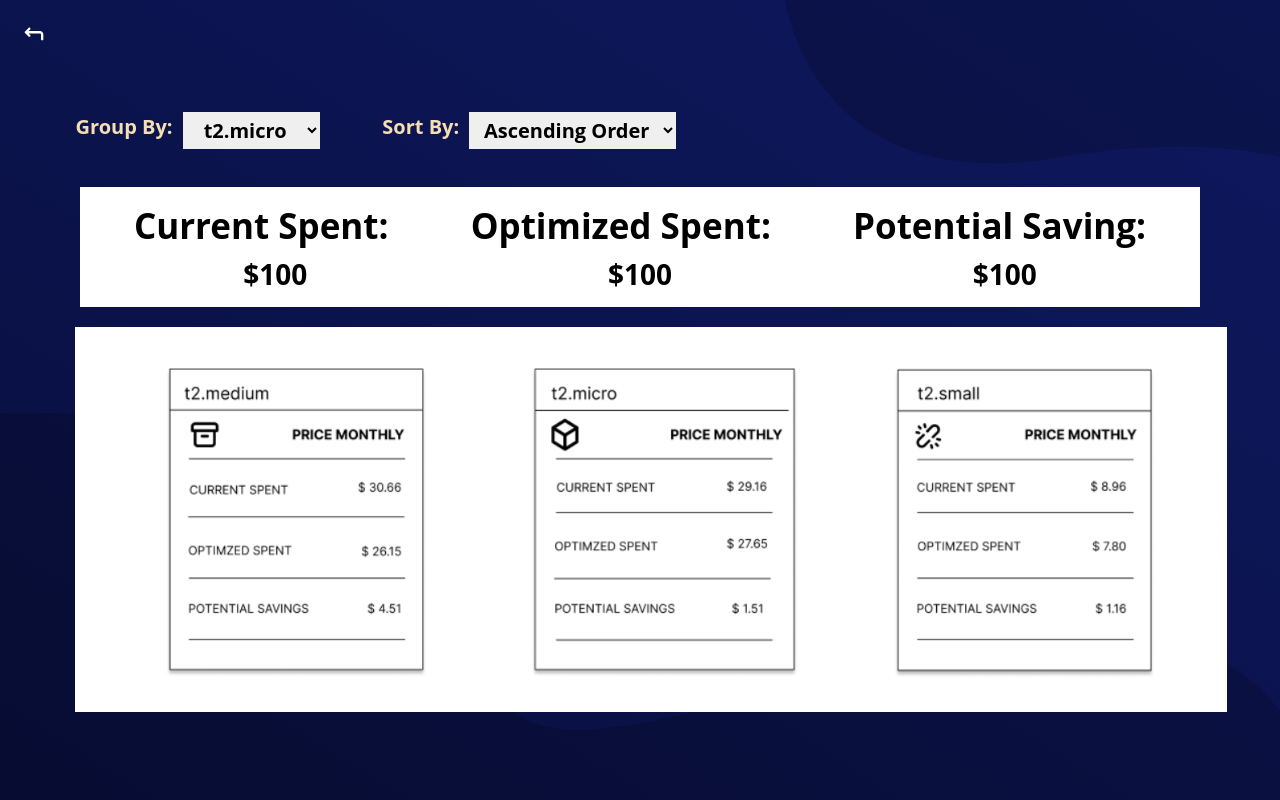
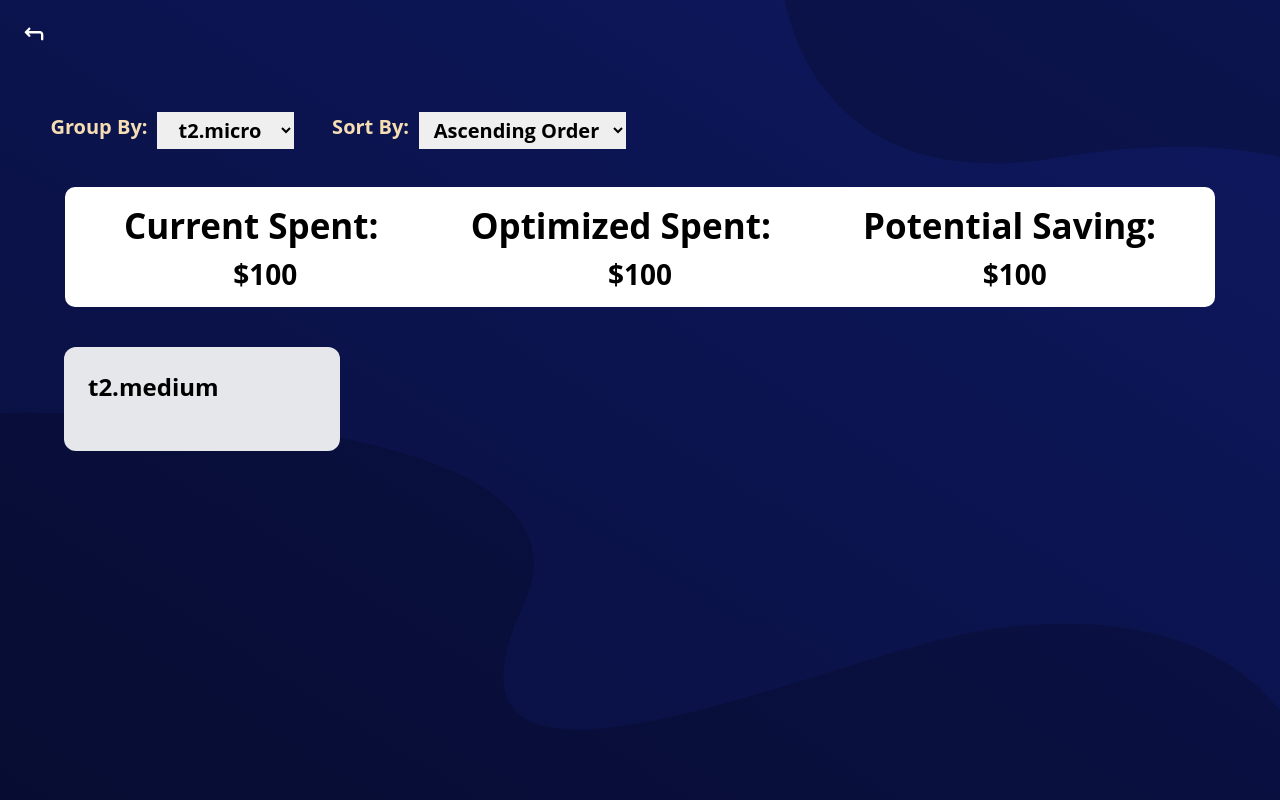
Before and after one commit to The-Varieties/ciso-front-end, a React (Create React App) app: page /financial-report in a window 1280 px wide. Built offline with nearby package versions, Linux system fonts and the light colour scheme.

Commit message:
trying financial report part

```diff
--- a/src/components/financialReport/index.css
+++ b/src/components/financialReport/index.css
@@ -9,7 +9,7 @@
 }
 
 .choose_instance label{
-    padding-left: 5%;
+    padding-left: 3%;
     color: wheat;
     margin-right: 10px;
 }
@@ -24,8 +24,9 @@
     background-color: white;
     margin-top: 2%;
     padding:1%;
-    margin-left: 80px;
-    margin-right: 80px;
+    margin-left: 65px;
+    margin-right: 65px;
+    border-radius: 10px;
 }
 
 .check_spent{
@@ -51,11 +52,3 @@
     margin-right: auto;
     font-weight: bold;
 }
-
-.instance_image{
-    margin-left: 75px;
-    margin-right: auto;
-    margin-top: 20px;
-    width: 90%;
-    margin-bottom: 20px;
-}
--- a/src/components/financialReport/index.jsx
+++ b/src/components/financialReport/index.jsx
@@ -2,7 +2,7 @@
 import React from "react";
 import './index.css';
 import BackArrow from "../../components/backArrow";
-import instance_image from '../../assets/Images/instance.png';
+
 
 
 function FinancialReport(){
@@ -43,8 +43,15 @@ function FinancialReport(){
             </div>
         </div>
 
-        <div class="instance_image">
-            <img src={instance_image}></img>
+        <div className="mx-16 relative flex-wrap item-start my-10">
+            <div className="lg:w-1/4 w-full lg:pr-3">
+                <div className="bg-gray-200 rounded-xl p-6">
+                    <h2 className="text-2xl font-bold mb-5">t2.medium</h2>
+                    <div className="text-grey-800 leading-relaxed mb-6">
+
+                    </div>
+                </div>
+            </div>
         </div>
 
         </div>
--- a/src/components/profile/index.jsx
+++ b/src/components/profile/index.jsx
@@ -7,7 +7,7 @@ function ProfilePage() {
   return (
     <div class="container">
         <div class="backarrow">
-            <BackArrow backPath = "/data-vis-page" />
+            <BackArrow backPath = "/dashboard/" />
         </div>
         <div class="profile_detail">
             <img src={profile} alt="Profile"/>
```
